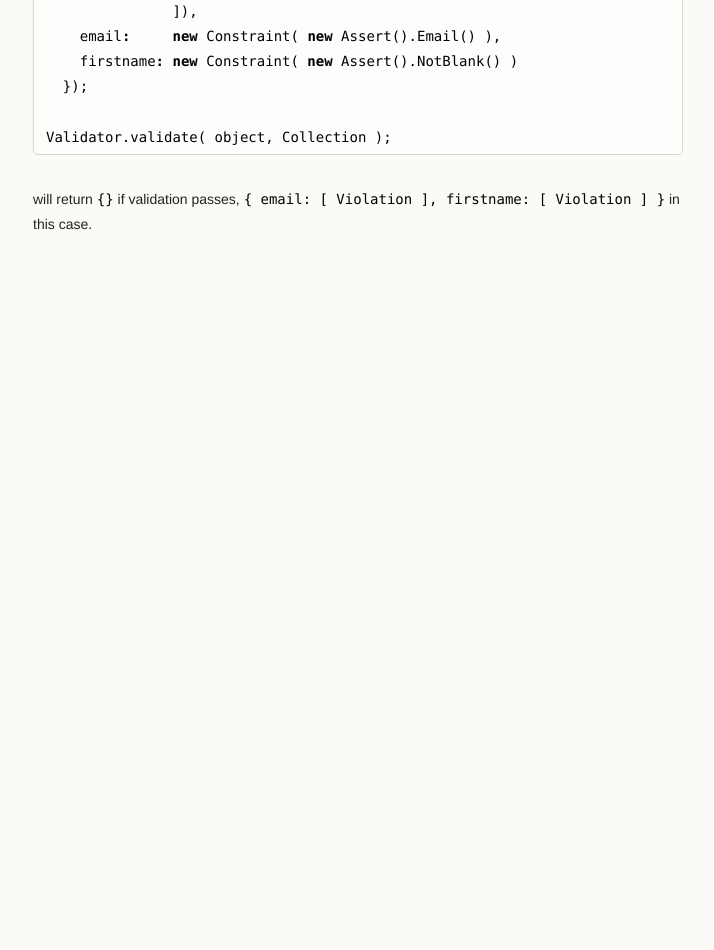
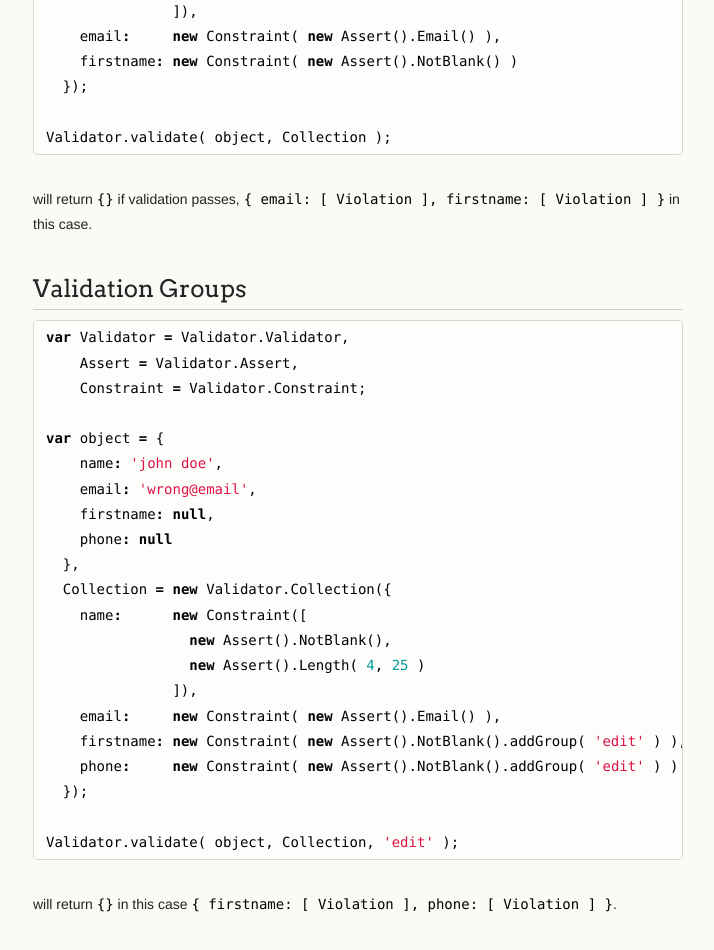
Before and after one commit to guillaumepotier/validator.js, a plain HTML site: page index.html in a window 1280 px wide. Shown: the part 1638-2588 px from the top of the page, without its empty margins (277-991 px from the left). Before the commit the page ends 1947 px from the top, so only its background shows below. Drawn offline with Linux system fonts and the light colour scheme.

```diff
--- a/index.html
+++ b/index.html
@@ -30,7 +30,7 @@
 
       </header>
       <section>
-        <h1>Validator.js</h1>
+        <h1>validator.js</h1>
 
 <p>Powerful object and string validation in Javascript.</p>
 
@@ -102,6 +102,33 @@
 
 <p>will return <code>{}</code> if validation passes,
 <code>{ email: [ Violation ], firstname: [ Violation ] }</code> in this case.</p>
+
+<h2>Validation Groups</h2>
+
+<div class="highlight"><pre><span class="kd">var</span> <span class="nx">Validator</span> <span class="o">=</span> <span class="nx">Validator</span><span class="p">.</span><span class="nx">Validator</span><span class="p">,</span>
+    <span class="nx">Assert</span> <span class="o">=</span> <span class="nx">Validator</span><span class="p">.</span><span class="nx">Assert</span><span class="p">,</span>
+    <span class="nx">Constraint</span> <span class="o">=</span> <span class="nx">Validator</span><span class="p">.</span><span class="nx">Constraint</span><span class="p">;</span>
+
+<span class="kd">var</span> <span class="nx">object</span> <span class="o">=</span> <span class="p">{</span>
+    <span class="nx">name</span><span class="o">:</span> <span class="s1">'john doe'</span><span class="p">,</span>
+    <span class="nx">email</span><span class="o">:</span> <span class="s1">'wrong@email'</span><span class="p">,</span>
+    <span class="nx">firstname</span><span class="o">:</span> <span class="kc">null</span><span class="p">,</span>
+    <span class="nx">phone</span><span class="o">:</span> <span class="kc">null</span>
+  <span class="p">},</span>
+  <span class="nx">Collection</span> <span class="o">=</span> <span class="k">new</span> <span class="nx">Validator</span><span class="p">.</span><span class="nx">Collection</span><span class="p">({</span>
+    <span class="nx">name</span><span class="o">:</span>      <span class="k">new</span> <span class="nx">Constraint</span><span class="p">([</span>
+                 <span class="k">new</span> <span class="nx">Assert</span><span class="p">().</span><span class="nx">NotBlank</span><span class="p">(),</span>
+                 <span class="k">new</span> <span class="nx">Assert</span><span class="p">().</span><span class="nx">Length</span><span class="p">(</span> <span class="mi">4</span><span class="p">,</span> <span class="mi">25</span> <span class="p">)</span>
+               <span class="p">]),</span>
+    <span class="nx">email</span><span class="o">:</span>     <span class="k">new</span> <span class="nx">Constraint</span><span class="p">(</span> <span class="k">new</span> <span class="nx">Assert</span><span class="p">().</span><span class="nx">Email</span><span class="p">()</span> <span class="p">),</span>
+    <span class="nx">firstname</span><span class="o">:</span> <span class="k">new</span> <span class="nx">Constraint</span><span class="p">(</span> <span class="k">new</span> <span class="nx">Assert</span><span class="p">().</span><span class="nx">NotBlank</span><span class="p">().</span><span class="nx">addGroup</span><span class="p">(</span> <span class="s1">'edit'</span> <span class="p">)</span> <span class="p">),</span>
+    <span class="nx">phone</span><span class="o">:</span>     <span class="k">new</span> <span class="nx">Constraint</span><span class="p">(</span> <span class="k">new</span> <span class="nx">Assert</span><span class="p">().</span><span class="nx">NotBlank</span><span class="p">().</span><span class="nx">addGroup</span><span class="p">(</span> <span class="s1">'edit'</span> <span class="p">)</span> <span class="p">)</span>
+  <span class="p">});</span>
+
+<span class="nx">Validator</span><span class="p">.</span><span class="nx">validate</span><span class="p">(</span> <span class="nx">object</span><span class="p">,</span> <span class="nx">Collection</span><span class="p">,</span> <span class="s1">'edit'</span> <span class="p">);</span>
+</pre></div>
+
+<p>will return <code>{}</code> in this case <code>{ firstname: [ Violation ], phone: [ Violation ] }</code>.</p>
       </section>
       <footer>
         <p><small>Hosted on <a href="https://pages.github.com">GitHub Pages</a> using the Dinky theme</small></p>
```
Also changed, not shown: params.json (+1 -1 lines).
